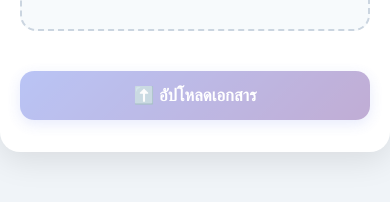
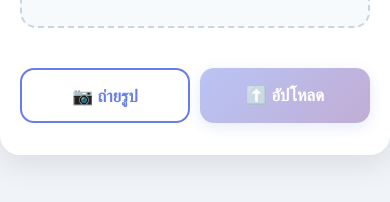
Before and after one commit to yayee5444-svg/leave-management, a plain HTML site: page index.html in a window 390 px wide. Shown: the part 534-736 px from the top of the page. Drawn offline with Linux system fonts and the light colour scheme.

Commit message:
📷 Add camera button for mobile

```diff
--- a/index.html
+++ b/index.html
@@ -129,6 +129,12 @@
     .drive-link:hover { background: #c6f6d5; }
     .drive-link.show { display: flex; }
 
+    .btn-row {
+      display: grid;
+      grid-template-columns: 1fr 1fr;
+      gap: 10px;
+    }
+
     .btn-upload {
       width: 100%;
       padding: 14px;
@@ -151,6 +157,35 @@
       box-shadow: 0 6px 20px rgba(102,126,234,0.45);
     }
     .btn-upload:disabled { opacity: 0.45; cursor: not-allowed; }
+
+    .btn-camera {
+      width: 100%;
+      padding: 14px;
+      border: 2.5px solid #667eea;
+      border-radius: 14px;
+      background: white;
+      color: #667eea;
+      font-size: 1.05rem;
+      font-weight: 700;
+      cursor: pointer;
+      transition: all 0.2s;
+      display: flex;
+      align-items: center;
+      justify-content: center;
+      gap: 8px;
+      position: relative;
+      overflow: hidden;
+    }
+    .btn-camera input[type="file"] {
+      position: absolute; inset: 0;
+      opacity: 0; cursor: pointer;
+      width: 100%; height: 100%;
+    }
+    .btn-camera:hover:not(:disabled) {
+      background: #ebf4ff;
+      transform: translateY(-2px);
+    }
+    .btn-camera:disabled { opacity: 0.45; cursor: not-allowed; }
 
     .toast {
       position: fixed;
@@ -212,10 +247,16 @@
   <!-- File chips -->
   <div class="file-chips" id="file-chips"></div>
 
-  <!-- Upload button -->
-  <button class="btn-upload" id="btn-upload" disabled onclick="doUpload()">
-    ⬆️ อัปโหลดเอกสาร
-  </button>
+  <!-- Buttons -->
+  <div class="btn-row">
+    <div class="btn-camera" id="btn-camera">
+      📷 ถ่ายรูป
+      <input type="file" id="camera-input" accept="image/*" capture="environment" />
+    </div>
+    <button class="btn-upload" id="btn-upload" disabled onclick="doUpload()">
+      ⬆️ อัปโหลด
+    </button>
+  </div>
 </div>
 
 <div class="toast" id="toast"></div>
@@ -259,6 +300,9 @@ let files = [];
 
 // File input
 document.getElementById("file-input").addEventListener("change", e => addFiles(e.target.files));
+
+// Camera input
+document.getElementById("camera-input").addEventListener("change", e => addFiles(e.target.files));
 
 // Drag & drop
 const zone = document.getElementById("upload-zone");
```
